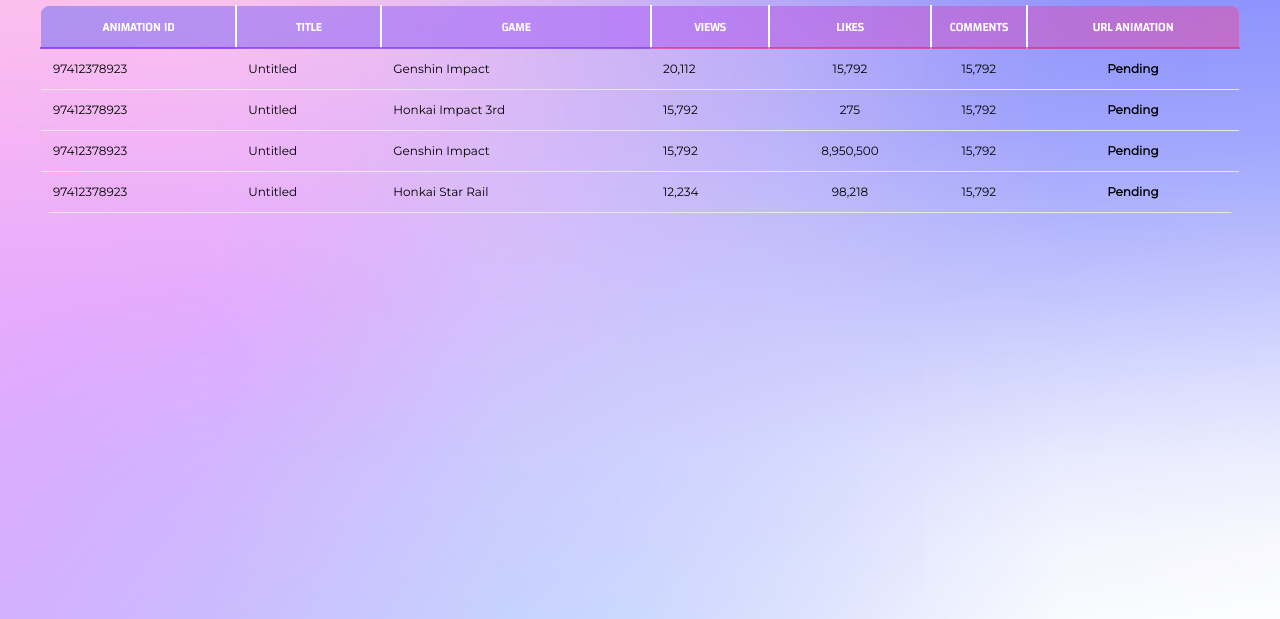
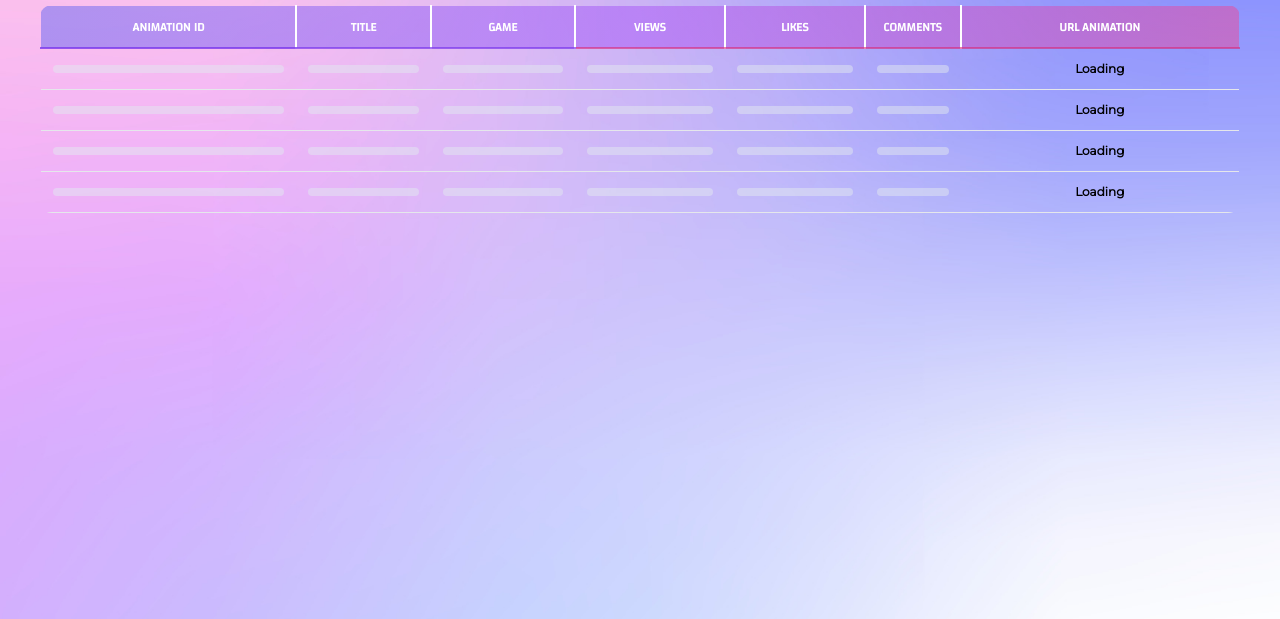
Before and after one commit to hrisz/FE_UTS_WebService, a plain HTML site: page index.html in a window 1280 px wide. Shown: the part 1045-1664 px from the top of the page. Drawn offline with nearby package versions, Linux system fonts and the light colour scheme.

Commit message:
add: load animation

```diff
--- a/index.html
+++ b/index.html
@@ -147,101 +147,101 @@
                             <tbody>
                                 <tr class="border-b border-opacity-20 dark:border-gray-300 dark:bg-gray-50">
                                     <td class="p-3">
-                                        <p>97412378923</p>
+                                        <div class="h-2 animate-pulse bg-slate-200 rounded col-span-2"></div>
                                     </td>
                                     <td class="p-3">
-                                        <p>Untitled</p>
+                                        <div class="h-2 animate-pulse bg-slate-200 rounded col-span-2"></div>
                                     </td>
                                     <td class="p-3">
-                                        <p>Genshin Impact</p>
+                                        <div class="h-2 animate-pulse bg-slate-200 rounded col-span-2"></div>
                                     </td>
                                     <td class="p-3">
-                                        <p>20,112</p>
+                                        <div class="h-2 animate-pulse bg-slate-200 rounded col-span-2"></div>
                                     </td>
                                     <td class="p-3 text-center">
-                                        <p>15,792</p>
+                                        <div class="h-2 animate-pulse bg-slate-200 rounded col-span-2"></div>
                                     </td>
                                     <td class="p-3 text-center">
-                                        <p>15,792</p>
+                                        <div class="h-2 animate-pulse bg-slate-200 rounded col-span-2"></div>
                                     </td>
                                     <td class="p-3 text-center">
                                         <span class="px-3 py-1 font-semibold rounded-md dark:bg-violet-600 dark:text-gray-50">
-                                            <span>Pending</span>
+                                            <span>Loading</span>
                                         </span>
                                     </td>
                                 </tr>
                                 <tr class="border-b border-opacity-20 dark:border-gray-300 dark:bg-gray-50">
                                     <td class="p-3">
-                                        <p>97412378923</p>
+                                        <div class="h-2 animate-pulse bg-slate-200 rounded col-span-2"></div>
                                     </td>
                                     <td class="p-3">
-                                        <p>Untitled</p>
+                                        <div class="h-2 animate-pulse bg-slate-200 rounded col-span-2"></div>
                                     </td>
                                     <td class="p-3">
-                                        <p>Honkai Impact 3rd</p>
+                                        <div class="h-2 animate-pulse bg-slate-200 rounded col-span-2"></div>
                                     </td>
                                     <td class="p-3">
-                                        <p>15,792</p>
+                                        <div class="h-2 animate-pulse bg-slate-200 rounded col-span-2"></div>
                                     </td>
                                     <td class="p-3 text-center">
-                                        <p>275</p>
+                                        <div class="h-2 animate-pulse bg-slate-200 rounded col-span-2"></div>
                                     </td>
                                     <td class="p-3 text-center">
-                                        <p>15,792</p>
+                                        <div class="h-2 animate-pulse bg-slate-200 rounded col-span-2"></div>
                                     </td>
                                     <td class="p-3 text-center">
                                         <span class="px-3 py-1 font-semibold rounded-md dark:bg-violet-600 dark:text-gray-50">
-                                            <span>Pending</span>
+                                            <span>Loading</span>
                                         </span>
                                     </td>
                                 </tr>
                                 <tr class="border-b border-opacity-20 dark:border-gray-300 dark:bg-gray-50">
                                     <td class="p-3">
-                                        <p>97412378923</p>
+                                        <div class="h-2 animate-pulse bg-slate-200 rounded col-span-2"></div>
                                     </td>
                                     <td class="p-3">
-                                        <p>Untitled</p>
+                                        <div class="h-2 animate-pulse bg-slate-200 rounded col-span-2"></div>
                                     </td>
                                     <td class="p-3">
-                                        <p>Genshin Impact</p>
+                                        <div class="h-2 animate-pulse bg-slate-200 rounded col-span-2"></div>
                                     </td>
                                     <td class="p-3">
-                                        <p>15,792</p>
+                                        <div class="h-2 animate-pulse bg-slate-200 rounded col-span-2"></div>
                                     </td>
                                     <td class="p-3 text-center">
-                                        <p>8,950,500</p>
+                                        <div class="h-2 animate-pulse bg-slate-200 rounded col-span-2"></div>
                                     </td>
                                     <td class="p-3 text-center">
-                                        <p>15,792</p>
+                                        <div class="h-2 animate-pulse bg-slate-200 rounded col-span-2"></div>
                                     </td>
                                     <td class="p-3 text-center">
                                         <span class="px-3 py-1 font-semibold rounded-md dark:bg-violet-600 dark:text-gray-50">
-                                            <span>Pending</span>
+                                            <span>Loading</span>
                                         </span>
                                     </td>
                                 </tr>
                                 <tr class="border-b border-opacity-20 dark:border-gray-300 dark:bg-gray-50">
                                     <td class="p-3">
-                                        <p>97412378923</p>
+                                        <div class="h-2 animate-pulse bg-slate-200 rounded col-span-2"></div>
                                     </td>
                                     <td class="p-3">
-                                        <p>Untitled</p>
+                                        <div class="h-2 animate-pulse bg-slate-200 rounded col-span-2"></div>
                                     </td>
                                     <td class="p-3">
-                                        <p>Honkai Star Rail</p>
+                                        <div class="h-2 animate-pulse bg-slate-200 rounded col-span-2"></div>
                                     </td>
                                     <td class="p-3">
-                                        <p>12,234</p>
+                                        <div class="h-2 animate-pulse bg-slate-200 rounded col-span-2"></div>
                                     </td>
                                     <td class="p-3 text-center">
-                                        <p>98,218</p>
+                                        <div class="h-2 animate-pulse bg-slate-200 rounded col-span-2"></div>
                                     </td>
                                     <td class="p-3 text-center">
-                                        <p>15,792</p>
+                                        <div class="h-2 animate-pulse bg-slate-200 rounded col-span-2"></div>
                                     </td>
                                     <td class="p-3 text-center">
                                         <span class="px-3 py-1 font-semibold rounded-md dark:bg-violet-600 dark:text-gray-50">
-                                            <span>Pending</span>
+                                            <span>Loading</span>
                                         </span>
                                     </td>
                                 </tr>
```
